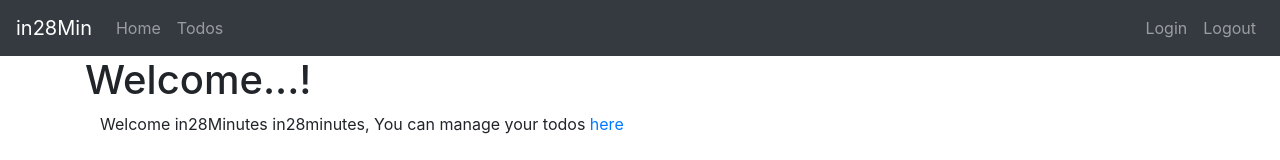
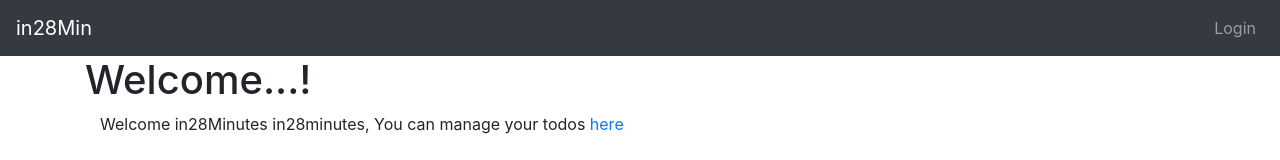
Before and after one commit to Hasitha-Su/Angular-todo-app-in28, an Angular app: page /welcome/in28minutes in a window 1280 px wide. Shown: the top 160 px of the page. Built offline with nearby package versions, Linux system fonts and the light colour scheme.

Commit message:
dynamic menu items

```diff
--- a/src/app/menu/menu.component.html
+++ b/src/app/menu/menu.component.html
@@ -7,12 +7,12 @@
 
         <ul class="navbar-nav">
             <!-- <li><a class="nav-link" href="/welcome/in28minutes">Home</a></li> -->
-            <li><a class="nav-link" routerLink="/welcome/in28minutes">Home</a></li>
-            <li><a class="nav-link" routerLink="/todos">Todos</a></li>
+            <li><a *ngIf="hardcodedAuthService.isUserLoggedIn()" class="nav-link" routerLink="/welcome/in28minutes">Home</a></li>
+            <li><a *ngIf="hardcodedAuthService.isUserLoggedIn()" class="nav-link" routerLink="/todos">Todos</a></li>
         </ul>
         <ul class="navbar-nav navbar-collapse justify-content-end">
-            <li><a class="nav-link" routerLink="/login">Login</a></li>
-            <li><a class="nav-link" routerLink="/logout">Logout</a></li>
+            <li><a *ngIf="!hardcodedAuthService.isUserLoggedIn()" class="nav-link" routerLink="/login">Login</a></li>
+            <li><a *ngIf="hardcodedAuthService.isUserLoggedIn()" class="nav-link" routerLink="/logout">Logout</a></li>
         </ul>
     </nav>
 </header>
--- a/src/app/services/hardcoded-auth.service.ts
+++ b/src/app/services/hardcoded-auth.service.ts
@@ -8,21 +8,21 @@ export class HardcodedAuthService {
   constructor() { }
 
   //implement method to user authenticate
-  authenticate(username, password){
+  authenticate(username, password) {
 
-    if(password === 'pass'){
+    if (password === 'pass') {
       //console.log('before '+ this.isUserLoggedIn() )
       sessionStorage.setItem('authenticatedUser', username)
       //console.log('after '+ this.isUserLoggedIn() )
       return true
-    }else{
+    } else {
       return false
     }
 
   }
 
-  //check user auth
-  isUserLoggedIn(){
+  //check if user logged in
+  isUserLoggedIn() {
     let user = sessionStorage.getItem('authenticatedUser')
     return !(user === null)
   }
```
Also changed, not shown: src/app/menu/menu.component.ts (+5 -2 lines).
